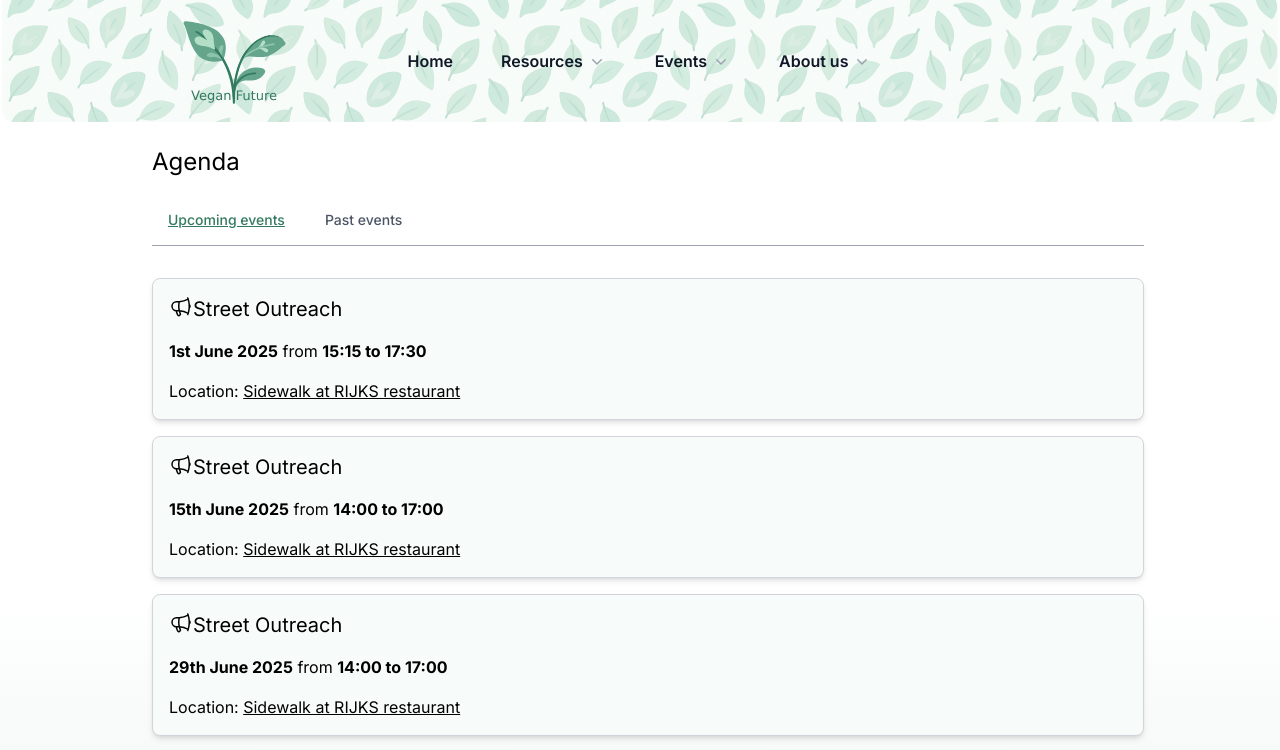
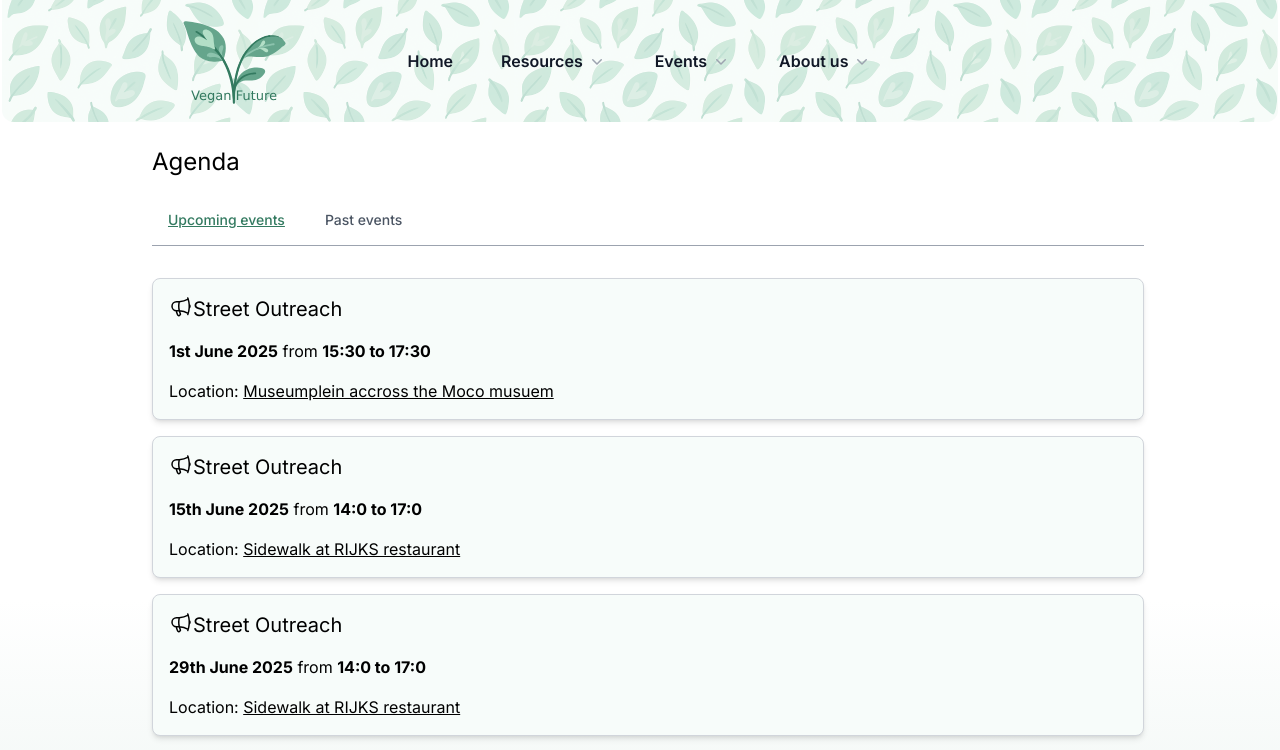
Before and after one commit to veganfuture/veganfuture.org, a Next.js app: page /agenda in a window 1280 px wide. Shown: the top 750 px of the page. Built offline with nearby package versions, Linux system fonts and the light colour scheme.

Commit message:
Make street outreach events clickable

```diff
--- a/app/agenda/page.tsx
+++ b/app/agenda/page.tsx
@@ -24,9 +24,9 @@ export default function Agenda() {
   const dateFilter = (event: Event) => {
     const currentDate = new Date();
     if (isUpcomingSelected) {
-      return isAfter(event.date, currentDate);
+      return isAfter(event.startTime, currentDate);
     } else {
-      return !isAfter(event.date, currentDate);
+      return !isAfter(event.startTime, currentDate);
     }
   };
 
@@ -46,12 +46,12 @@ export default function Agenda() {
         {events.filter(dateFilter).map((event, idx) => (
           <AgendaItem
             key={idx}
+            eventId={event.id}
             icon={getEventIcon(event.type)}
             url={event.url}
             title={getEventTitle(event.type)}
             location={getLocationText(event.location)}
             locationUrl={getLocationUrl(event.location)}
-            date={event.date}
             startTime={event.startTime}
             endTime={event.endTime}
             description={event.description}
--- /dev/null
+++ b/app/street_outreach/outreach_description.tsx
@@ -0,0 +1,62 @@
+import Link from "next/link";
+import Image from "next/image";
+
+export function OutreachDescription() {
+  return <><div className="p-4">
+    <Image
+      src="group_photo.jpg"
+      width={300}
+      height={225}
+      alt="Group photo"
+    />
+    (group photo after a street outreach event)
+  </div>
+    <div className="p-4">
+      Every two weeks, we take to the streets of Amsterdam to engage
+      non-vegans in conversations about the benefits of going vegan. Our
+      approach is constantly evolving, with methods like the{" "}
+      <Link href="/socialexperiment">Social Experiment</Link>, flyering,
+      quizzes, and even selling “dog meat” as a thought-provoking tactic.
+    </div>
+    <div className="p-4">
+      Our core principle is to ensure <b>positive interactions</b>. If someone
+      becomes defensive or hostile, we end the conversation politely and
+      immediately.
+    </div>
+    <div className="p-4">
+      During conversations, we aim to:
+      <ol className="list-decimal pl-6">
+        <li>
+          <b>Inform:</b> Explain the ethical reasons to go vegan
+        </li>
+        <li>
+          <b>Show:</b> Footage of animal agriculture (not shown to anyone
+          under 16)
+        </li>
+        <li>
+          <b>Provide:</b> Practical resources on going vegan and where to
+          learn more
+        </li>
+        <li>
+          <b>Leave:</b> A positive impression of veganism and vegans
+        </li>
+      </ol>{" "}
+    </div>{" "}
+    <div className="p-4">
+      {" "}
+      Some conversations are filmed—with consent—and shared on our{" "}
+      <Link href="https://www.youtube.com/@kind-future">
+        YouTube channel
+      </Link>{" "}
+      to reach a broader audience.{" "}
+    </div>
+    <div className="px-4 pt-4 text-2xl">
+      <strong>Join us</strong> — and help build the future we believe in.
+    </div>
+    <div className="p-4">
+      Do you want to join one of our events? Please{" "}
+      <Link href="/contact">contact us</Link> and we&apos;ll get you fully up
+      to speed.
+    </div>
+  </>
+};
--- a/components/agenda-item/agenda-item.tsx
+++ b/components/agenda-item/agenda-item.tsx
@@ -6,11 +6,11 @@ type AgendaItemProps = {
   title: string;
   location: string;
   locationUrl?: string;
-  date: Date;
-  startTime: string;
-  endTime: string;
+  startTime: Date;
+  endTime: Date;
   description?: string;
   icon: React.ReactNode;
+  eventId: number;
 };
 
 export function AgendaItem({
@@ -18,11 +18,11 @@ export function AgendaItem({
   title,
   location,
   locationUrl,
-  date,
   startTime,
   endTime,
   icon,
   description,
+  eventId,
 }: AgendaItemProps) {
   return (
     <div
@@ -30,7 +30,7 @@ export function AgendaItem({
         if (url.startsWith("http")) {
           window.open(url, "_blank");
         } else {
-          document.location = url;
+          document.location = `${url}?event_id=${eventId}`;
         }
       }}
       className="
@@ -58,9 +58,9 @@ export function AgendaItem({
         {title}
       </p>
       <p>
-        <strong>{format(date, "do MMMM yyyy")}</strong> from{" "}
+        <strong>{format(startTime, "do MMMM yyyy")}</strong> from{" "}
         <strong>
-          {startTime} to {endTime}
+          {format(startTime, "H:m")} to {format(endTime, "H:m")}
         </strong>
       </p>
       {description ? <p>{description}</p> : <></>}
--- a/components/next-event/next-event.tsx
+++ b/components/next-event/next-event.tsx
@@ -12,21 +12,25 @@ import { compareAsc, isAfter } from "date-fns";
 
 export function NextEvent() {
   const upcomingEvents = events
-    .sort((a, b) => compareAsc(a.date, b.date))
-    .filter((event) => isAfter(event.date, Date.now()));
+    .sort((a, b) => compareAsc(a.startTime, b.startTime))
+    .filter((event) => isAfter(event.endTime, Date.now()));
   const event = upcomingEvents[0];
 
+  if (upcomingEvents.length == 0) {
+    return <div>No upcoming event!</div>
+  } else {
     return (
       <AgendaItem
-      icon={getEventIcon(event.type)}
+        eventId={event.id}
+        icon={event.icon}
         url={event.url}
         title={getEventTitle(event.type)}
         location={getLocationText(event.location)}
         locationUrl={getLocationUrl(event.location)}
-      date={event.date}
         startTime={event.startTime}
         endTime={event.endTime}
         description={event.description}
       />
     );
   }
+}
--- a/lib/events.tsx
+++ b/lib/events.tsx
@@ -7,25 +7,27 @@ export type Location = "moco" | "EAO" | "rijks" | "buurtsalon";
 export type EventType = "outreach" | "vaam" | "raaf";
 
 export type Event = {
-  date: Date;
-  startTime: string;
-  endTime: string;
+  startTime: Date;
+  endTime: Date;
   type: EventType;
   location: Location;
+  locationUrl: string;
+  locationText: string;
   url: string;
   description?: string;
+  icon: React.ReactNode;
+  id: number;
 };
 
-const asDate = (str: string): Date => parse(str, "d-M-yyyy", new Date());
+const asTime = (str: string): Date => parse(str, "d-M-yyyy H:m", new Date());
 
-export const events: Event[] = [
+export const events: Event[] = provideExtraField([
   {
     type: "vaam",
     url: "https://www.meetup.com/vegan-future-amsterdam/events/305133967/",
     location: "EAO",
-    date: asDate("24-01-2025"),
-    startTime: "18:30",
-    endTime: "22:00",
+    startTime: asTime("24-01-2025 18:30"),
+    endTime: asTime("24-01-2025 21:00"),
     description:
       "A meetup for activists in Amsterdam to come together, inspire each other and talk strategy.",
   },
@@ -33,132 +35,129 @@ export const events: Event[] = [
     type: "outreach",
     url: "https://www.meetup.com/vegan-future-amsterdam/events/305681981/",
     location: "moco",
-    date: asDate("26-1-2025"),
-    startTime: "13:00",
-    endTime: "16:00",
+    startTime: asTime("26-1-2025 13:00"),
+    endTime: asTime("26-1-2025 16:00"),
   },
   {
     type: "outreach",
     url: "https://www.meetup.com/vegan-future-amsterdam/events/305681983/",
     location: "moco",
-    date: asDate("9-2-2025"),
-    startTime: "13:00",
-    endTime: "16:00",
+    startTime: asTime("9-2-2025 13:00"),
+    endTime: asTime("9-2-2025 16:00"),
   },
   {
     type: "outreach",
     url: "https://www.meetup.com/vegan-future-amsterdam/events/305681985/",
     location: "moco",
-    date: asDate("23-2-2025"),
-    startTime: "13:00",
-    endTime: "16:00",
+    startTime: asTime("23-2-2025 13:00"),
+    endTime: asTime("23-2-2025 16:00"),
   },
   {
     type: "outreach",
     url: "https://www.meetup.com/vegan-future-amsterdam/events/305681987/",
     location: "moco",
-    date: asDate("9-3-2025"),
-    startTime: "13:00",
-    endTime: "16:00",
+    startTime: asTime("9-3-2025 13:00"),
+    endTime: asTime("9-3-2025 16:00"),
   },
   {
     type: "outreach",
     url: "https://www.meetup.com/vegan-future-amsterdam/events/305681989/",
     location: "moco",
-    date: asDate("23-3-2025"),
-    startTime: "13:00",
-    endTime: "16:00",
+    startTime: asTime("23-3-2025 13:00"),
+    endTime: asTime("23-3-2025 16:00"),
   },
   {
     type: "outreach",
     url: "https://www.meetup.com/vegan-future-amsterdam/events/305681992/",
     location: "moco",
-    date: asDate("6-4-2025"),
-    startTime: "13:00",
-    endTime: "16:00",
+    startTime: asTime("6-4-2025 13:00"),
+    endTime: asTime("6-4-2025 16:00"),
     description: 'Special action: we\'re selling Konink "dogmeat" this time :)',
   },
   {
     type: "outreach",
     url: "https://www.meetup.com/vegan-future-amsterdam/events/305681993/",
     location: "moco",
-    date: asDate("20-4-2025"),
-    startTime: "13:00",
-    endTime: "16:00",
+    startTime: asTime("20-4-2025 13:00"),
+    endTime: asTime("20-4-2025 16:00"),
   },
   {
     type: "outreach",
     url: "https://www.meetup.com/vegan-future-amsterdam/events/305681994/",
     location: "moco",
-    date: asDate("4-5-2025"),
-    startTime: "13:00",
-    endTime: "16:00",
+    startTime: asTime("4-5-2025 13:00"),
+    endTime: asTime("4-5-2025 16:00"),
   },
   {
     type: "outreach",
     url: "https://www.meetup.com/vegan-future-amsterdam/events/305681995/",
     location: "moco",
-    date: asDate("18-5-2025"),
-    startTime: "13:00",
-    endTime: "16:00",
+    startTime: asTime("18-5-2025 13:00"),
+    endTime: asTime("18-5-2025 16:00"),
   },
   {
     type: "raaf",
     url: "/raaf",
     location: "buurtsalon",
-    date: asDate("23-5-2025"),
-    startTime: "18:30",
-    endTime: "21:30",
+    startTime: asTime("23-5-2025 18:30"),
+    endTime: asTime("23-5-2025 21:30"),
+  },
+  {
+    type: "outreach",
+    location: "moco",
+    url: "/street_outreach",
+    startTime: asTime("1-6-2025 15:30"),
+    endTime: asTime("1-6-2025 17:30"),
   },
   {
     type: "outreach",
     location: "rijks",
     url: "/street_outreach",
-    date: asDate("1-6-2025"),
-    startTime: "15:15",
-    endTime: "17:30",
+    startTime: asTime("15-6-2025 14:00"),
+    endTime: asTime("15-6-2025 17:00"),
   },
   {
     type: "outreach",
     location: "rijks",
     url: "/street_outreach",
-    date: asDate("15-6-2025"),
-    startTime: "14:00",
-    endTime: "17:00",
+    startTime: asTime("29-6-2025 14:00"),
+    endTime: asTime("29-6-2025 17:00"),
   },
   {
     type: "outreach",
     location: "rijks",
     url: "/street_outreach",
-    date: asDate("29-6-2025"),
-    startTime: "14:00",
-    endTime: "17:00",
+    startTime: asTime("13-7-2025 14:00"),
+    endTime: asTime("13-7-2025 17:00"),
   },
   {
     type: "outreach",
     location: "rijks",
     url: "/street_outreach",
-    date: asDate("13-7-2025"),
-    startTime: "14:00",
-    endTime: "17:00",
+    startTime: asTime("27-7-2025 14:00"),
+    endTime: asTime("27-7-2025 17:00"),
   },
   {
     type: "outreach",
     location: "rijks",
     url: "/street_outreach",
-    date: asDate("27-7-2025"),
-    startTime: "14:00",
-    endTime: "17:00",
+    startTime: asTime("10-8-2025 14:00"),
+    endTime: asTime("10-8-2025 17:00"),
   },
-  {
-    type: "outreach",
-    location: "rijks",
-    url: "/street_outreach",
-    date: asDate("10-8-2025"),
-    startTime: "14:00",
-    endTime: "17:00",
-  },
-];
+]);
+
+/* automatically set id field based on index */
+function provideExtraField(events: Omit<Event, 'id' | 'locationUrl' | 'icon' | 'locationText'>[]): Event[] {
+  return events.map((event, idx) => {
+    return {
+      ...event,
+      id: idx,
+      locationUrl: getLocationUrl(event.location),
+      locationText: getLocationText(event.location),
+      icon: getEventIcon(event.type)
+    }
+  });
+}
 
 export function getEventTitle(eventType: EventType): string {
   switch (eventType) {
```
Also changed, not shown: app/street_outreach/page.tsx (+25 -56 lines). Lines whose indentation alone changed are shown as unchanged.
